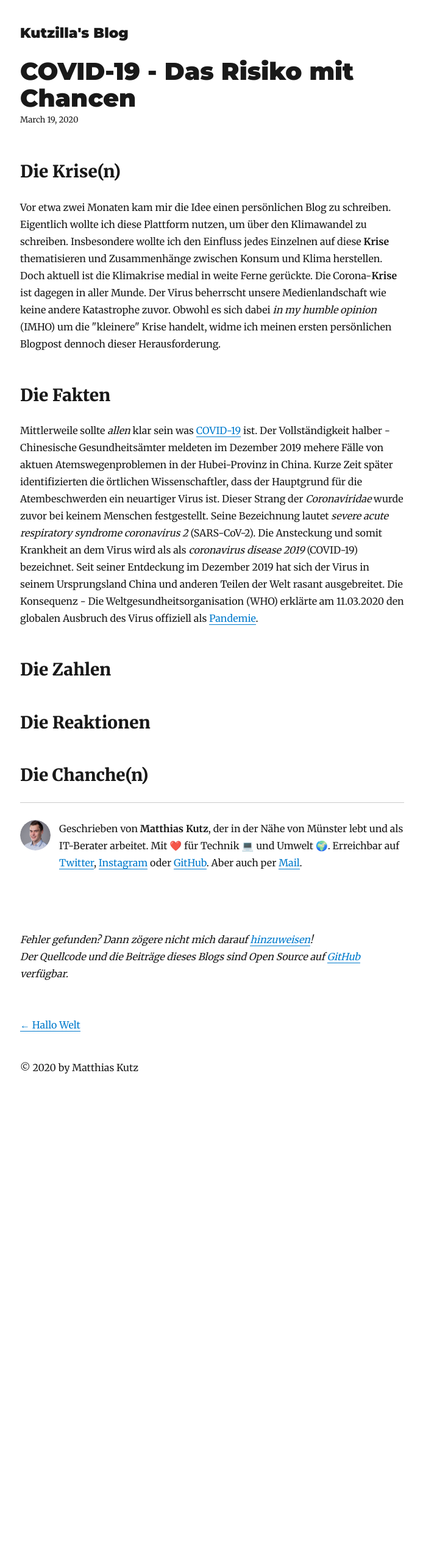
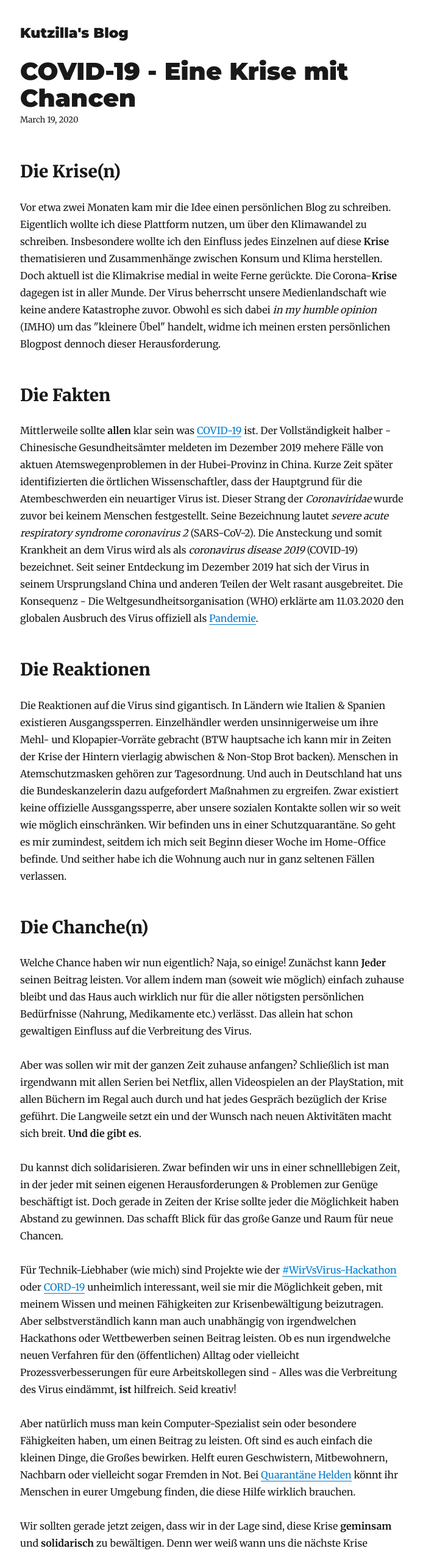
Before and after one commit to kutzilla/kutzilla.github.io, a Gatsby site: page /covid-19/ in a window 1280 px wide. Shown: the top 2549 px of the page at 61% size, without its empty margins (292-986 px from the left). Before the commit the page ends 1807 px from the top, so only its background shows below. Built offline with nearby package versions, Linux system fonts and the light colour scheme; Gatsby itself is replaced by a stand-in of ours; some packages are replaced by stand-ins of ours.

Commit message:
Covid-19 Text verfasst

```diff
--- a/content/blog/covid-19/index.md
+++ b/content/blog/covid-19/index.md
@@ -1,20 +1,33 @@
 ---
-title: COVID-19 - Das Risiko mit Chancen
+title: COVID-19 - Eine Krise mit Chancen
 date: "2020-03-19T10:06:58+00:00"
-description: "Ein IMHO zur COVID-19-Krise sowie seinen Risiken. Und warum es eine Chance für uns sein kann."
+description: "Warum es eine Chance für uns sein kann."
 ---
 
 ## Die Krise(n)
 
 Vor etwa zwei Monaten kam mir die Idee einen persönlichen Blog zu schreiben. Eigentlich wollte ich diese Plattform nutzen, um über den Klimawandel zu schreiben. Insbesondere wollte ich den Einfluss jedes Einzelnen auf diese **Krise** thematisieren und Zusammenhänge zwischen Konsum und Klima herstellen.
-Doch aktuell ist die Klimakrise medial in weite Ferne gerückte. Die Corona-**Krise** ist dagegen in aller Munde. Der Virus beherrscht unsere Medienlandschaft wie keine andere Katastrophe zuvor. Obwohl es sich dabei *in my humble opinion* (IMHO) um die "kleinere" Krise handelt, widme ich meinen ersten persönlichen Blogpost dennoch dieser Herausforderung.
+Doch aktuell ist die Klimakrise medial in weite Ferne gerückte. Die Corona-**Krise** dagegen ist in aller Munde. Der Virus beherrscht unsere Medienlandschaft wie keine andere Katastrophe zuvor. Obwohl es sich dabei *in my humble opinion* (IMHO) um das "kleinere Übel" handelt, widme ich meinen ersten persönlichen Blogpost dennoch dieser Herausforderung.
 
 ## Die Fakten
 
-Mittlerweile sollte *allen* klar sein was [COVID-19](https://www.ecdc.europa.eu/en/novel-coronavirus-china) ist. Der Vollständigkeit halber - Chinesische Gesundheitsämter meldeten im Dezember 2019 mehere Fälle von aktuen Atemswegenproblemen in der Hubei-Provinz in China. Kurze Zeit später identifizierten die örtlichen Wissenschaftler, dass der Hauptgrund für die Atembeschwerden ein neuartiger Virus ist. Dieser Strang der *Coronaviridae* wurde zuvor bei keinem Menschen festgestellt. Seine Bezeichnung lautet *severe acute respiratory syndrome coronavirus 2* (SARS-CoV-2). Die Ansteckung und somit Krankheit an dem Virus wird als als *coronavirus disease 2019* (COVID-19) bezeichnet. Seit seiner Entdeckung im Dezember 2019 hat sich der Virus in seinem Ursprungsland China und anderen Teilen der Welt rasant ausgebreitet. Die Konsequenz - Die Weltgesundheitsorganisation (WHO) erklärte am 11.03.2020 den globalen Ausbruch des Virus offiziell als [Pandemie](http://www.euro.who.int/de/health-topics/health-emergencies/coronavirus-covid-19/news/news/2020/3/who-announces-covid-19-outbreak-a-pandemic).
-
-## Die Zahlen
+Mittlerweile sollte **allen** klar sein was [COVID-19](https://www.ecdc.europa.eu/en/novel-coronavirus-china) ist. Der Vollständigkeit halber - Chinesische Gesundheitsämter meldeten im Dezember 2019 mehere Fälle von aktuen Atemswegenproblemen in der Hubei-Provinz in China. Kurze Zeit später identifizierten die örtlichen Wissenschaftler, dass der Hauptgrund für die Atembeschwerden ein neuartiger Virus ist. Dieser Strang der *Coronaviridae* wurde zuvor bei keinem Menschen festgestellt. Seine Bezeichnung lautet *severe acute respiratory syndrome coronavirus 2* (SARS-CoV-2). Die Ansteckung und somit Krankheit an dem Virus wird als als *coronavirus disease 2019* (COVID-19) bezeichnet. Seit seiner Entdeckung im Dezember 2019 hat sich der Virus in seinem Ursprungsland China und anderen Teilen der Welt rasant ausgebreitet. Die Konsequenz - Die Weltgesundheitsorganisation (WHO) erklärte am 11.03.2020 den globalen Ausbruch des Virus offiziell als [Pandemie](http://www.euro.who.int/de/health-topics/health-emergencies/coronavirus-covid-19/news/news/2020/3/who-announces-covid-19-outbreak-a-pandemic).
 
 ## Die Reaktionen
 
+Die Reaktionen auf die Virus sind gigantisch. In Ländern wie Italien & Spanien existieren Ausgangssperren. Einzelhändler werden unsinnigerweise um ihre Mehl- und Klopapier-Vorräte gebracht (BTW hauptsache ich kann mir in Zeiten der Krise der Hintern vierlagig abwischen & Non-Stop Brot backen). Menschen in Atemschutzmasken gehören zur Tagesordnung. Und auch in Deutschland hat uns die Bundeskanzelerin dazu aufgefordert Maßnahmen zu ergreifen. Zwar existiert keine offizielle Aussgangssperre, aber unsere sozialen Kontakte sollen wir so weit wie möglich einschränken. Wir befinden uns in einer Schutzquarantäne. So geht es mir zumindest, seitdem ich mich seit Beginn dieser Woche im Home-Office befinde. Und seither habe ich die Wohnung auch nur in ganz seltenen Fällen verlassen.
+
 ## Die Chanche(n)
+
+Welche Chance haben wir nun eigentlich? Naja, so einige! Zunächst kann **Jeder** seinen Beitrag leisten. Vor allem indem man (soweit wie möglich) einfach zuhause bleibt und das Haus auch wirklich nur für die aller nötigsten persönlichen Bedürfnisse (Nahrung, Medikamente etc.) verlässt. Das allein hat schon gewaltigen Einfluss auf die Verbreitung des Virus.
+
+Aber was sollen wir mit der ganzen Zeit zuhause anfangen? Schließlich ist man irgendwann mit allen Serien bei Netflix, allen Videospielen an der PlayStation, mit allen Büchern im Regal auch durch und hat jedes Gespräch bezüglich der Krise geführt. Die Langweile setzt ein und der Wunsch nach neuen Aktivitäten macht sich breit. **Und die gibt es**.
+
+Du kannst dich solidarisieren. Zwar befinden wir uns in einer schnelllebigen Zeit, in der jeder mit seinen eigenen Herausforderungen & Problemen zur Genüge beschäftigt ist. Doch gerade in Zeiten der Krise sollte jeder die Möglichkeit haben Abstand zu gewinnen. Das schafft Blick für das große Ganze und Raum für neue Chancen.
+
+Für Technik-Liebhaber (wie mich) sind  Projekte wie der [#WirVsVirus-Hackathon](https://wirvsvirushackathon.org/mitmachen/) oder [CORD-19](https://www.kaggle.com/allen-institute-for-ai/CORD-19-research-challenge) unheimlich interessant, weil sie mir die Möglichkeit geben, mit meinem Wissen und meinen Fähigkeiten zur Krisenbewältigung beizutragen. Aber selbstverständlich kann man auch unabhängig von irgendwelchen Hackathons oder Wettbewerben seinen Beitrag leisten. Ob es nun irgendwelche neuen Verfahren für den (öffentlichen) Alltag oder vielleicht Prozessverbesserungen für eure Arbeitskollegen sind - Alles was die Verbreitung des Virus eindämmt, **ist** hilfreich. Seid kreativ!
+
+Aber natürlich muss man kein Computer-Spezialist sein oder besondere Fähigkeiten haben, um einen Beitrag zu leisten. Oft sind es auch einfach die kleinen Dinge, die Großes bewirken. Helft euren Geschwistern, Mitbewohnern, Nachbarn oder vielleicht sogar Fremden in Not. Bei [Quarantäne Helden](https://www.quarantaenehelden.org/#/) könnt ihr Menschen in eurer Umgebung finden, die diese Hilfe wirklich brauchen.
+
+
+Wir sollten gerade jetzt zeigen, dass wir in der Lage sind, diese Krise **geminsam** und **solidarisch** zu bewältigen. Denn wer weiß wann uns die nächste Krise bevorsteht (bzw. wir uns nicht schon in einer größeren Krise befinden)... Dann sollten wir zumindest eine gute Blaupause haben, wie wir auch die nächste Krise erfolgreich meistern können. Jetzt haben wir die Chance, die Zukunft zu verbessern.
```
